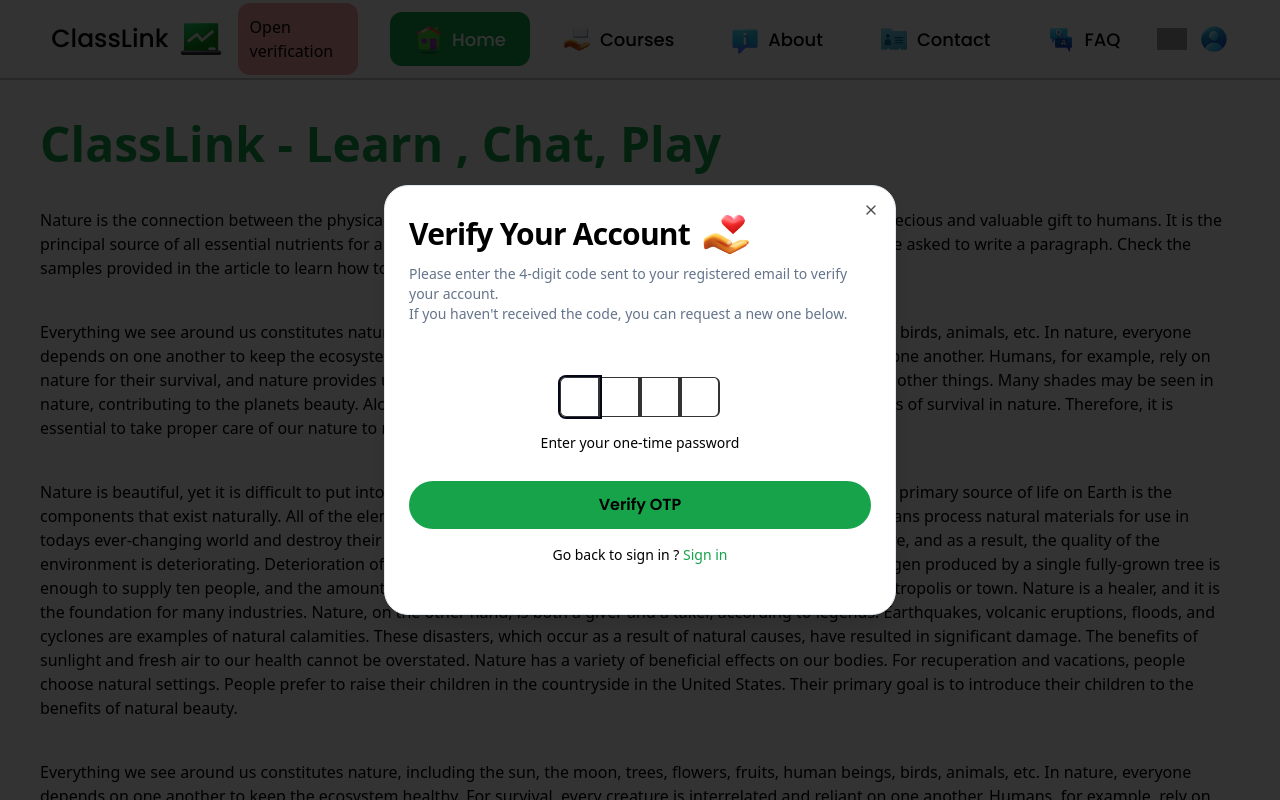
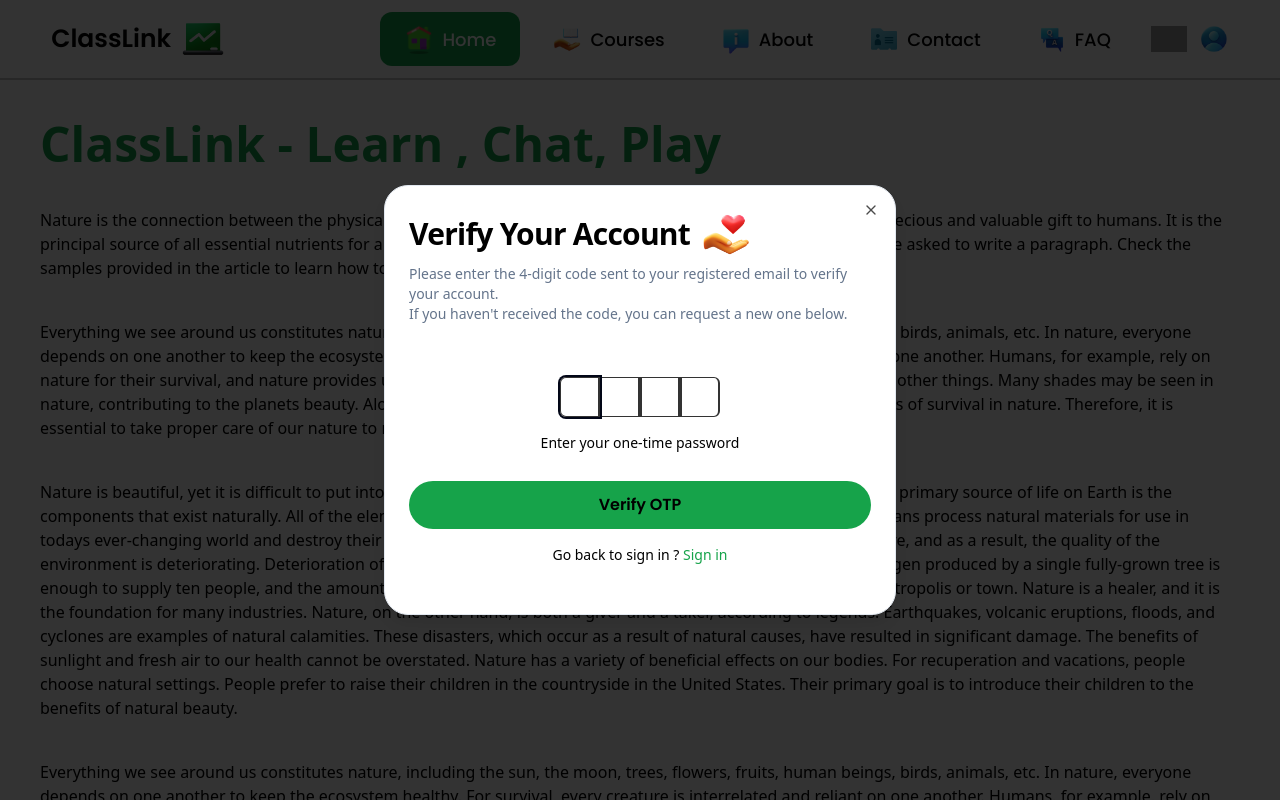
Before and after one commit to Aniruddha-Gade/ClassLink__Learn-Chat-Play, a Next.js app in the folder client/: page / in a window 1280 px wide. Shown: the top 800 px of the page. Built offline with nearby package versions, Linux system fonts and the light colour scheme; grey boxes are pictures that could not be loaded.

Commit message:
fix type error of window

```diff
--- a/client/app/components/Header.tsx
+++ b/client/app/components/Header.tsx
@@ -1,6 +1,6 @@
 'use client'
 
-import React, { FC, useState } from 'react'
+import React, { FC, useState , useEffect} from 'react'
 import Image from 'next/image';
 import Link from 'next/link';
 import NavItems from '../utils/NavItems'
@@ -22,19 +22,26 @@
     const [active, setActive] = useState(false)
 
     const token = ""
+    useEffect(() => {
+        if (typeof window !== "undefined") {
+          const handleScroll = () => {
+            if (window.scrollY > 0) {
+              setActive(true);
+              console.log("true");
+            } else {
+              setActive(false);
+              console.log("false");
+            }
+          };
 
-    if (typeof window !== undefined) {
-        window.addEventListener("scroll", () => {
-            if (window.scrollY > 0) {
-                setActive(true)
-                console.log("true")
-            }
-            else {
-                console.log("false")
-                setActive(false)
-            }
-        })
-    }
+          window.addEventListener("scroll", handleScroll);
+
+          // Clean up the event listener on component unmount
+          return () => {
+            window.removeEventListener("scroll", handleScroll);
+          };
+        }
+      }, []);
 
     return (
         <nav className='w-full relative '>
@@ -45,7 +52,7 @@
                 <div className='w-[95%] 800px:w-[92%] h-full py-2 m-auto '>
                     <div className="flex-between h-full w-full ">
                         <div className=''>
-                            <Link href="/" className='flex items-center gap-2 text-[20px] 800px:text-[25px] font-Poppins font-medium text-black dark:text-white '>
+                            <Link href="/" className='flex items-center gap-2 text-[20px] 800px:text-[25px] font-Poppins font-semibold text-black dark:text-white '>
                                 ClassLink
                                 <Image
                                     className="cursor-pointer object-contain w-9 h-9 md:w-10 md:h-10 lg:w-12 lg:h-12"
@@ -58,12 +65,6 @@
                             </Link>
                         </div>
                         <div className='flex items-center gap-3'>
-                            <div
-                                className='text-black w-fit m-5 dark:text-white bg-red-300 rounded-xl p-3 '
-                                onClick={() => { setOpen(true); setRoute("verification") }}
-                            >
-                                Open verification
-                            </div>
 
                             <NavItems
                                 isMobile={false}
--- a/client/app/components/Route/Hero.tsx
+++ b/client/app/components/Route/Hero.tsx
@@ -5,7 +5,7 @@
 
 const Hero = () => {
     return (
-        <div className="bg-white dark:bg-black text-black dark:text-white h-full flex flex-col gap-5 ">
+        <div className="bg-white dark:bg-black text-black dark:text-white h-full flex flex-col gap-5 duration-200">
 
 
             <div className='flex flex-col gap-10 p-10 '>
```
